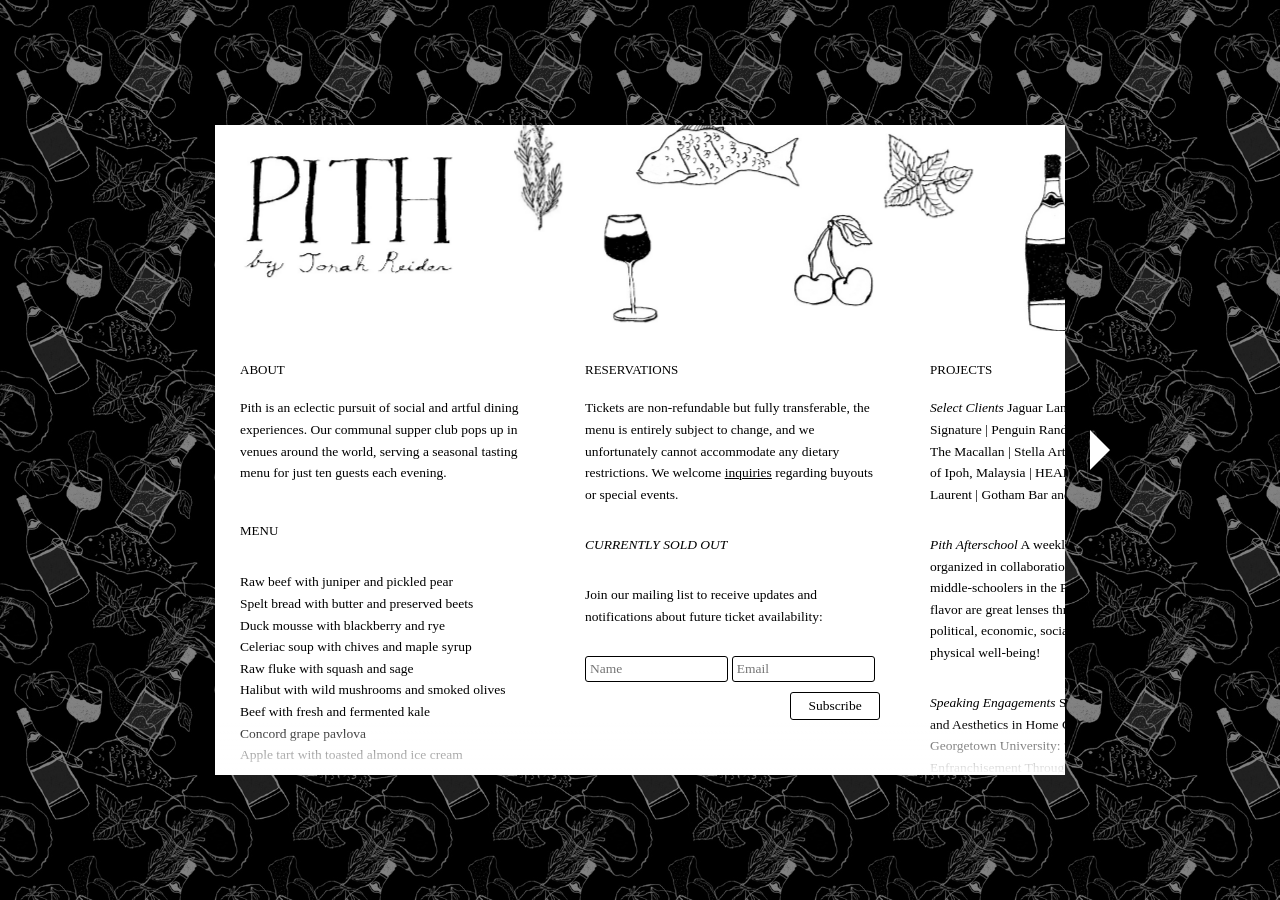
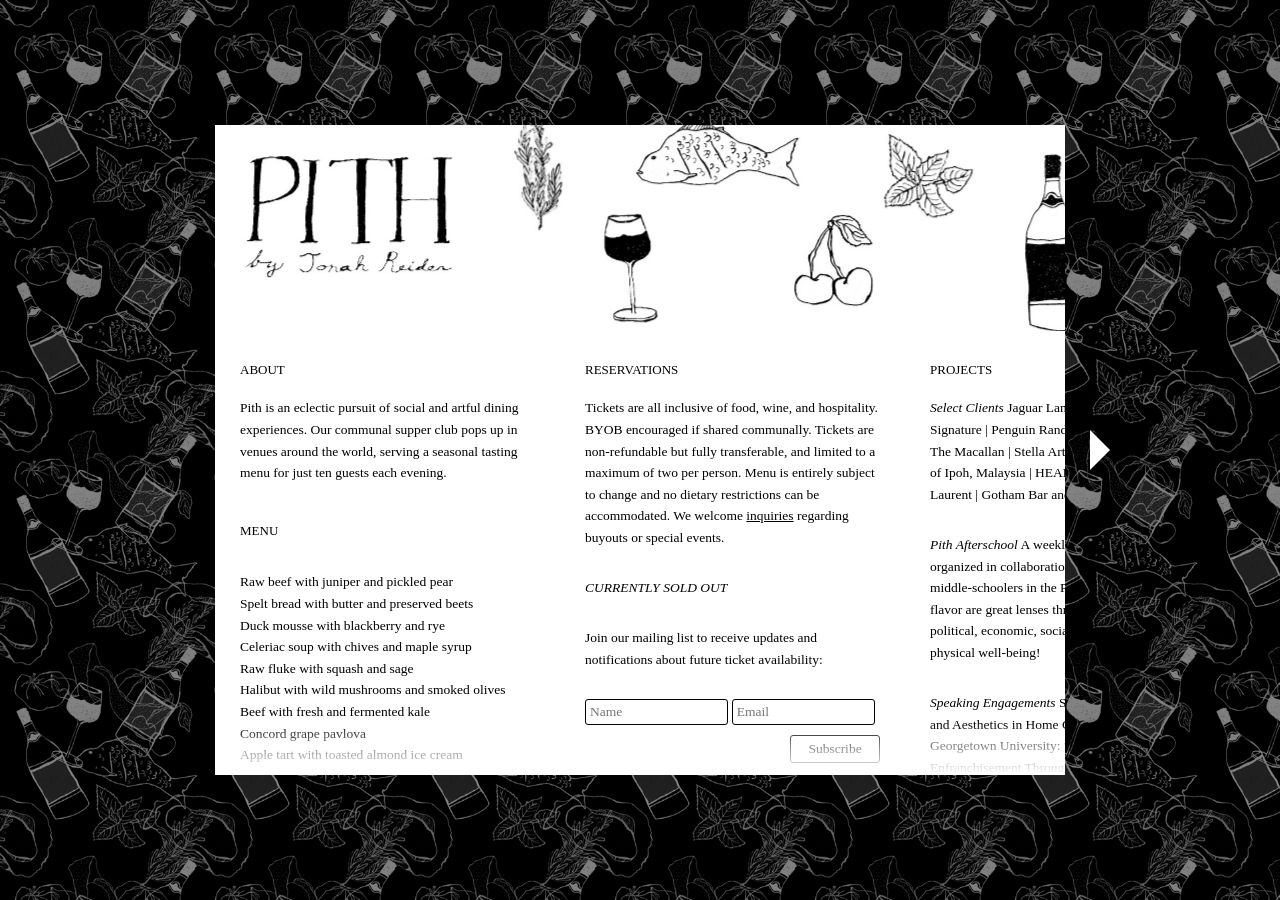
Before and after one commit to zoe-pith/pith-site, a Jekyll site: the page built from index.md, in a window 1280 px wide. Built offline with Jekyll 4.4.1, drawn with Linux system fonts in a browser that asks for light colours; some web fonts are replaced.

Commit message:
Update tickets.md

```diff
--- a/sections/tickets.md
+++ b/sections/tickets.md
@@ -1,5 +1,5 @@
 # reservations
-Tickets are non-refundable but fully transferable, the menu is entirely subject to change, and we unfortunately cannot accommodate any dietary restrictions. We welcome [inquiries](mailto:inquiries@pith.space) regarding buyouts or special events.
+Tickets are all inclusive of food, wine, and hospitality. BYOB encouraged if shared communally. Tickets are non-refundable but fully transferable, and limited to a maximum of two per person. Menu is entirely subject to change and no dietary restrictions can be accommodated. We welcome [inquiries](mailto:inquiries@pith.space) regarding buyouts or special events.
 
 *CURRENTLY SOLD OUT*
 <tito-widget event="pith/supper-club"></tito-widget>
```
